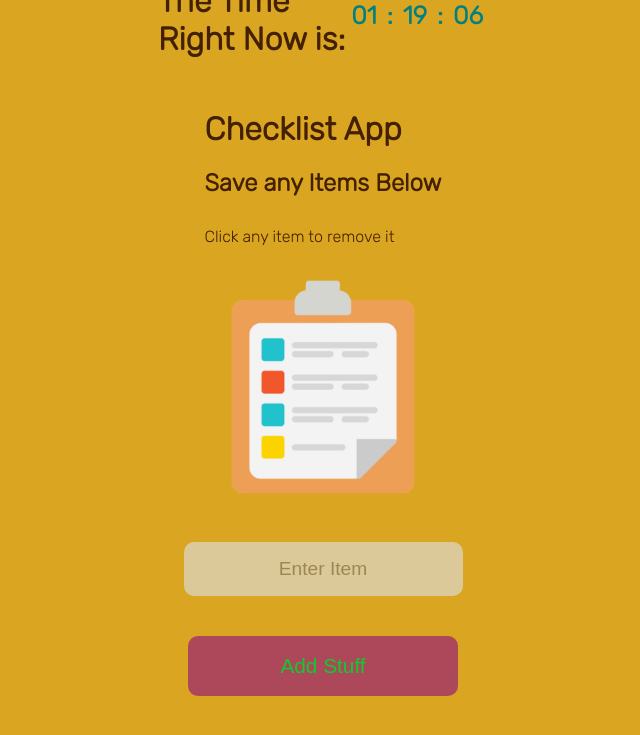
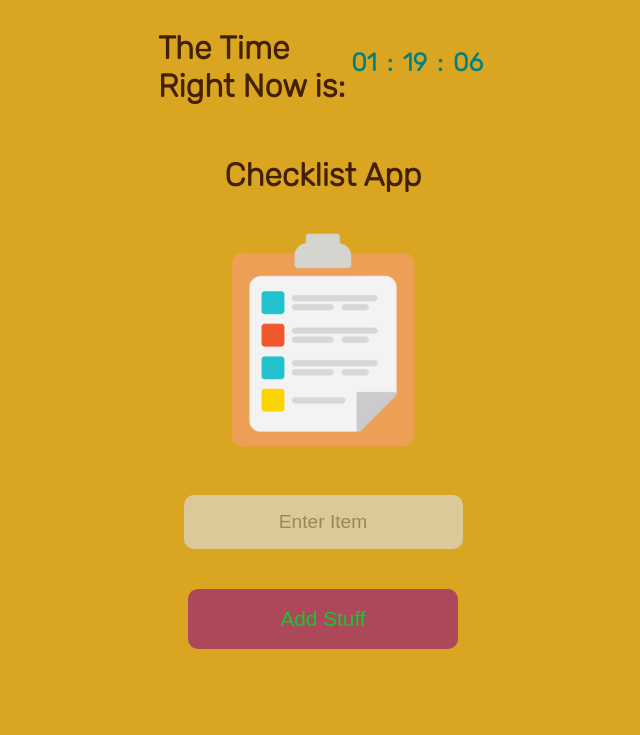
Before and after one commit to skitts4code/ShoppingApp, a plain HTML site: page index.html in a window 1280 px wide. Shown: the whole page, without its empty margins (317-957 px from the left). Drawn offline with Linux system fonts and the light colour scheme; no server answers.

Commit message:
minor changes

```diff
--- a/index.html
+++ b/index.html
@@ -41,8 +41,6 @@
         </div>
         <div id="text">
           <h1>Checklist App</h1>
-          <h2>Save any Items Below</h2>
-          <p>Click any item to remove it</p>
         </div>
         <img src="img/trolley.png" alt="Checklist Image" />
         <input type="text" id="input-field" placeholder="Enter Item" />
```
